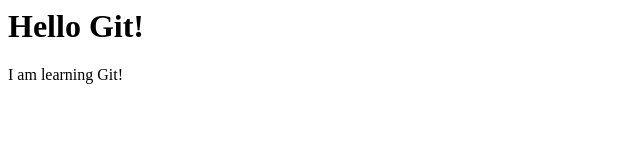
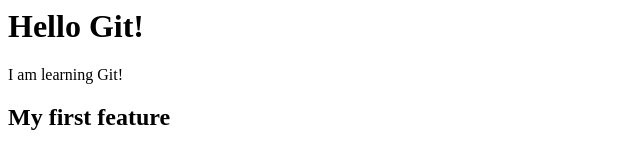
Before and after one commit to rtnix1/git-learning, a plain HTML site: page index.html in a window 1280 px wide. Shown: the whole page, without its empty margins (0-640 px from the left). Drawn offline with Linux system fonts and the light colour scheme.

Commit message:
Add feature heading

```diff
--- a/index.html
+++ b/index.html
@@ -1,2 +1,3 @@
 <h1>Hello Git!</h1>
 <p>I am learning Git!</p>
+<h2>My first feature</h2>
```
